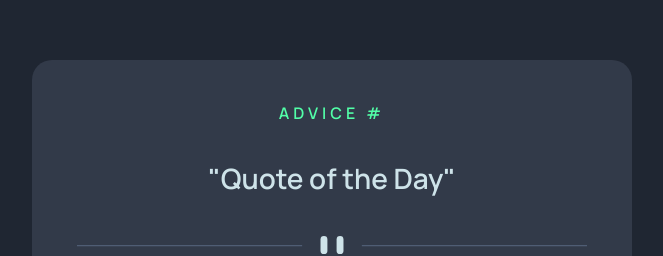
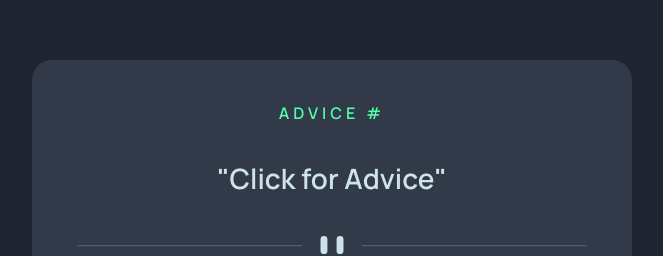
Before and after one commit to JulianTymeczko/Advice-Generator, a plain HTML site: page index.html in a window 1280 px wide. Shown: the part 161-417 px from the top of the page, without its empty margins (308-971 px from the left). Drawn offline with Linux system fonts and the light colour scheme.

Commit message:
changed main example text

```diff
--- a/index.html
+++ b/index.html
@@ -20,7 +20,7 @@
                 ADVICE #
             </h1>
             <p>
-                "Quote of the Day"
+                "Click for Advice"
             </p>
             <img src="./advice-generator-app-main/images/pattern-divider-desktop.svg" alt="Pattern Divider Icon"
                 class="Patter-Divider">
```
